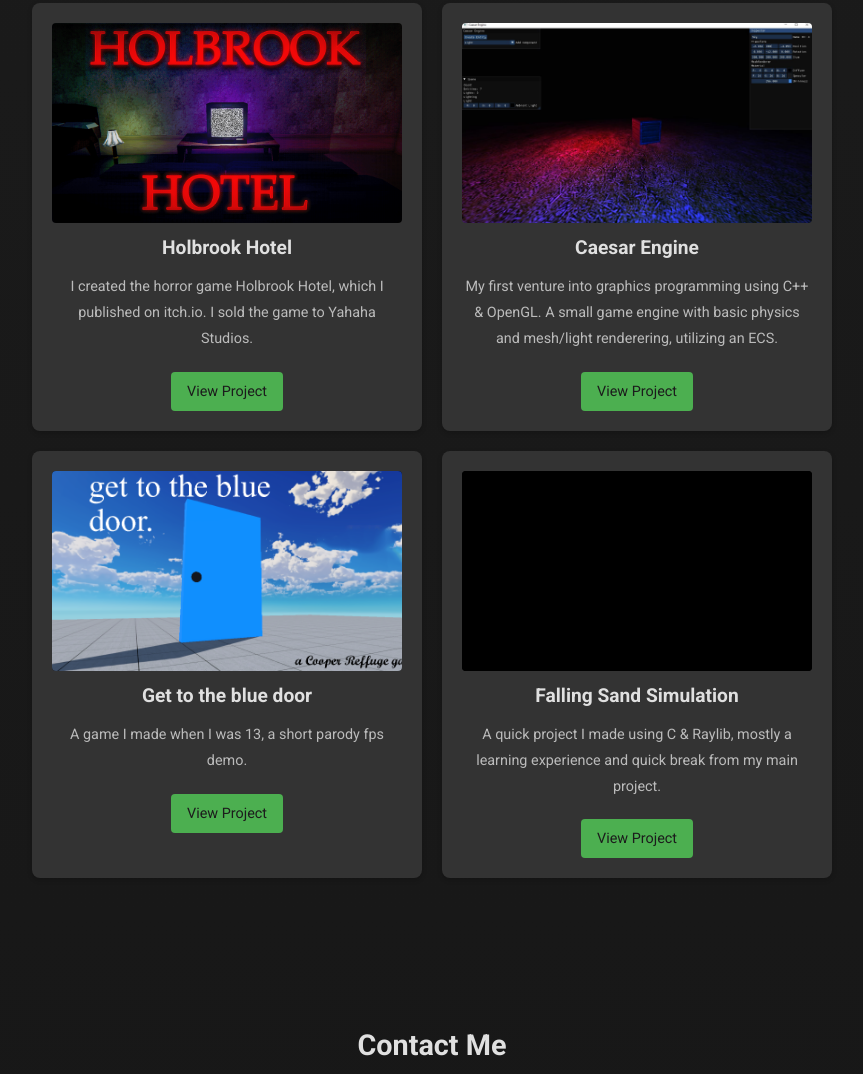
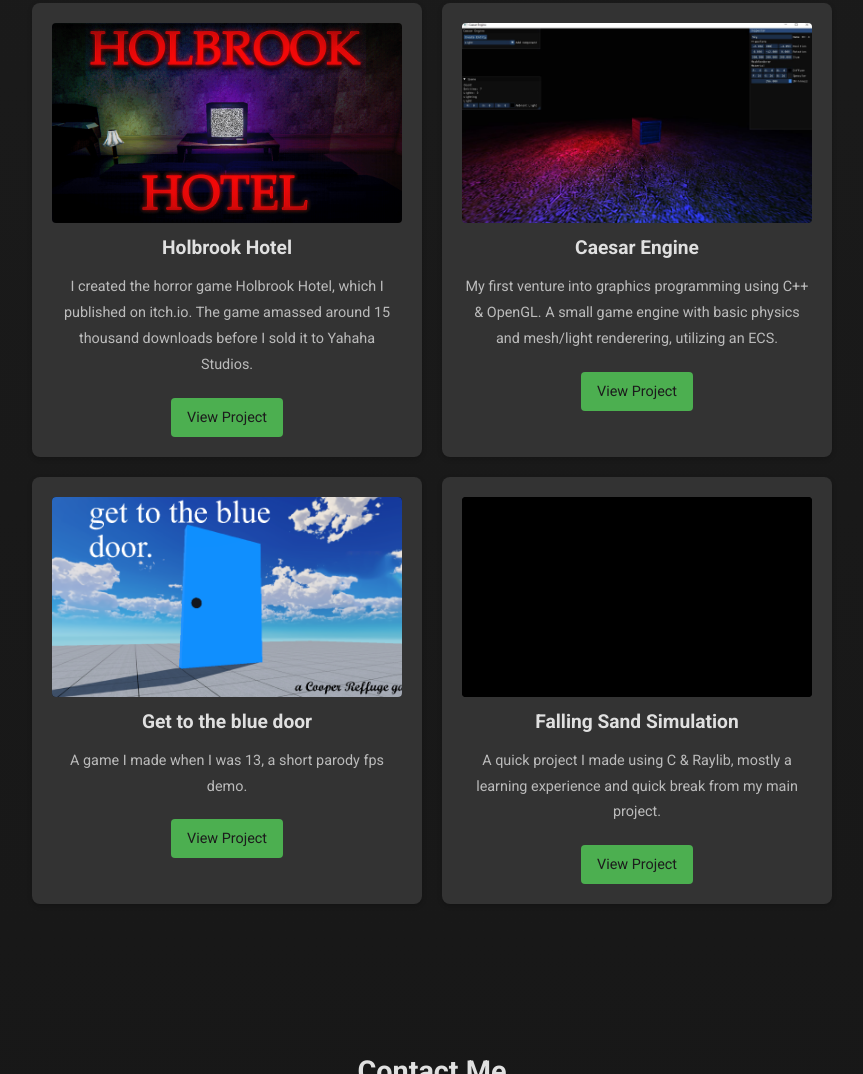
Before and after one commit to TheBreadPerson/TheBreadPerson, a plain HTML site: page index.html in a window 1280 px wide. Shown: the part 770-1844 px from the top of the page, without its empty margins (208-1071 px from the left). Drawn offline with Linux system fonts and the light colour scheme; a script that the page names is missing.

Commit message:
Test update

```diff
--- a/index.html
+++ b/index.html
@@ -45,7 +45,7 @@
                     <article class="project">
                         <img src="HH.png" alt="Project Screenshot">
                         <h3>Holbrook Hotel</h3>
-                        <p>I created the horror game Holbrook Hotel, which I published on itch.io. I sold the game to Yahaha Studios.</p>
+                        <p>I created the horror game Holbrook Hotel, which I published on itch.io. The game amassed around 15 thousand downloads before I sold it to Yahaha Studios.</p>
                         <a href="https://bare-bones.itch.io/holbrook-hotel" target="_blank">View Project</a>
                     </article>
                     <article class="project">
```
